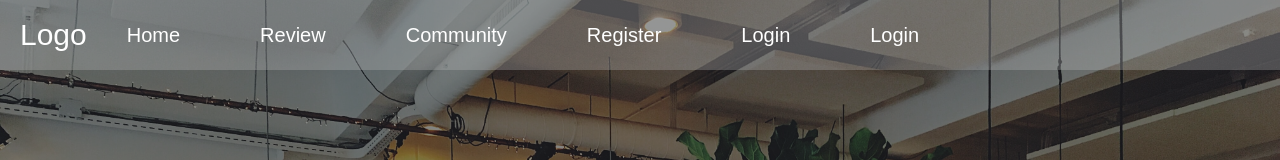
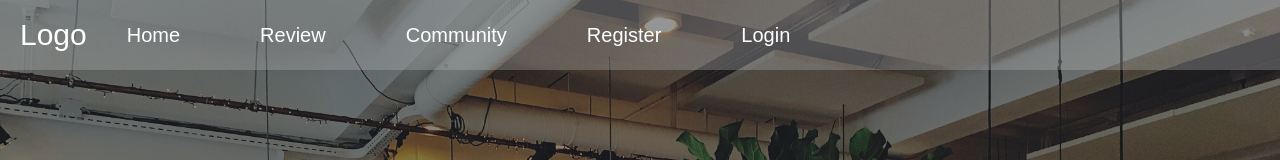
Before and after one commit to wiraphan123/Cafeforyou, a React (Create React App) app: page / in a window 1280 px wide. Shown: the top 160 px of the page. Built offline with nearby package versions, Linux system fonts and the light colour scheme; a web font is replaced by a local one.

Commit message:
edit /navbar/index.js

```diff
--- a/src/components/NavBar/index.js
+++ b/src/components/NavBar/index.js
@@ -25,9 +25,6 @@ function NavBar() {
           <Action>
           <Link to='/login'>Login</Link>
           </Action>
-          <Action>
-            <Link to='/about'>Login</Link>
-          </Action>
         </ActionContainer>
       </Wrapper>
     </Container>
```
